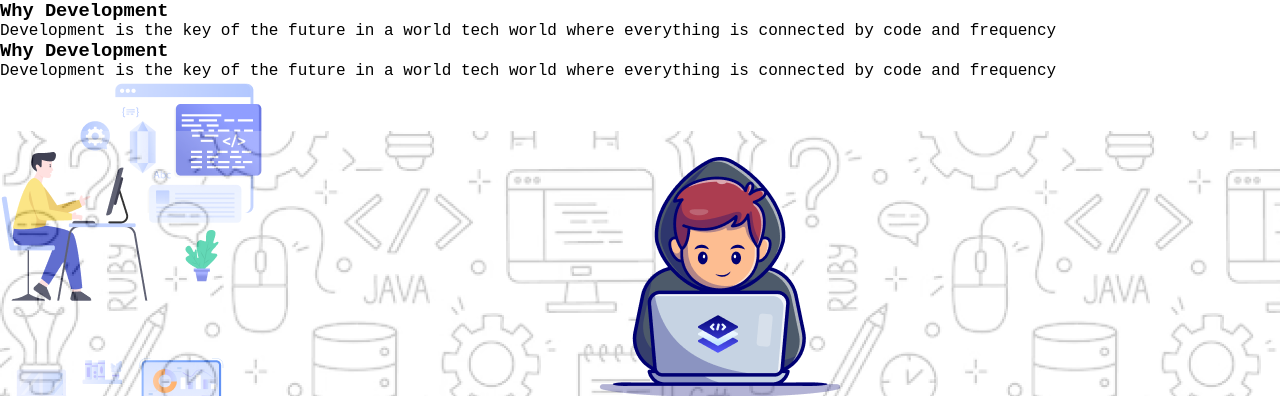
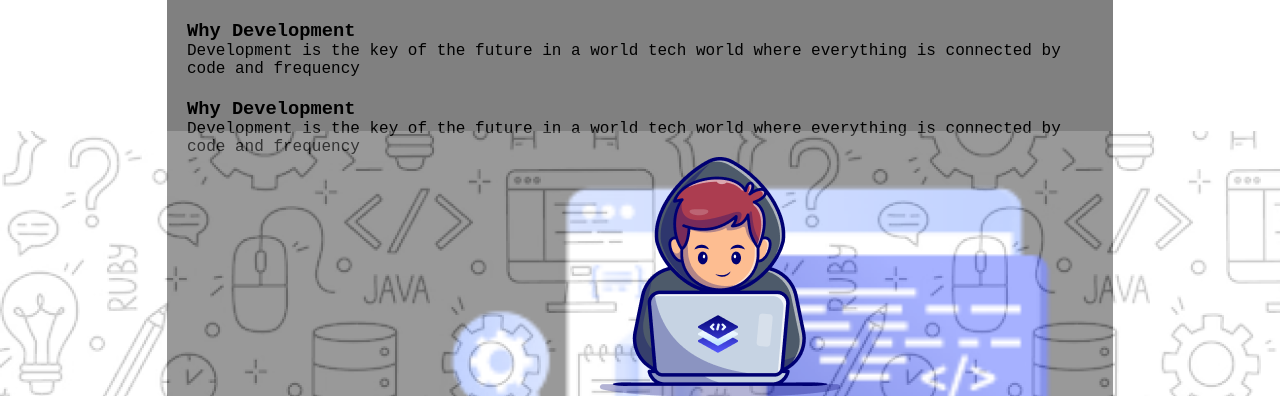
Before and after one commit to KarmaInfinityStudio/assignment-1, a plain HTML site: page index.html in a window 1280 px wide. Shown: the top 396 px of the page. Drawn offline with Linux system fonts and the light colour scheme; a web font is replaced by a local one.

Commit message:
shadowbox

```diff
--- a/styles/styles.css
+++ b/styles/styles.css
@@ -84,3 +84,13 @@ text-align: center;
 
 
 /* Header bottom why development */
+
+.backgroundbox {
+    width: 946px;
+    background-color: grey;
+    margin: 0 auto;
+    padding: 20px;
+    display: flex;
+    flex-direction: column;
+    gap: 20px;
+}
```
